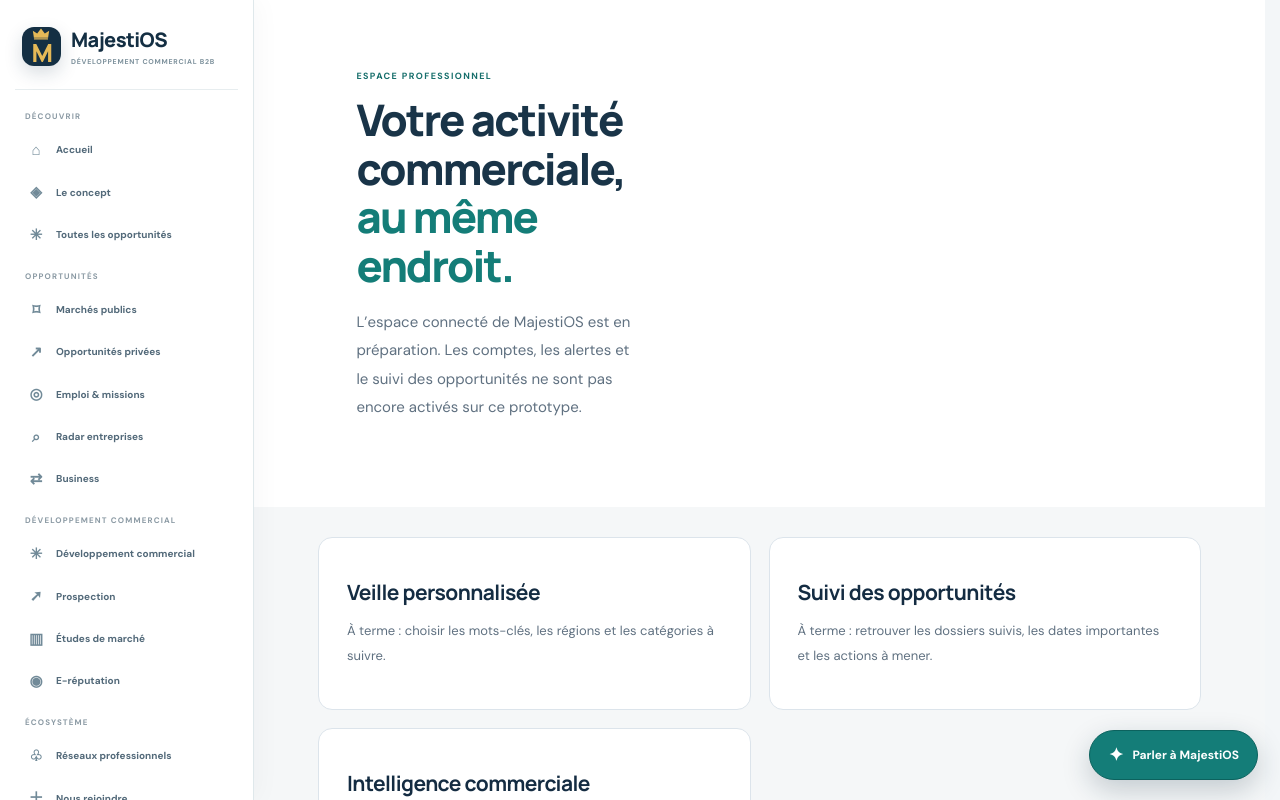
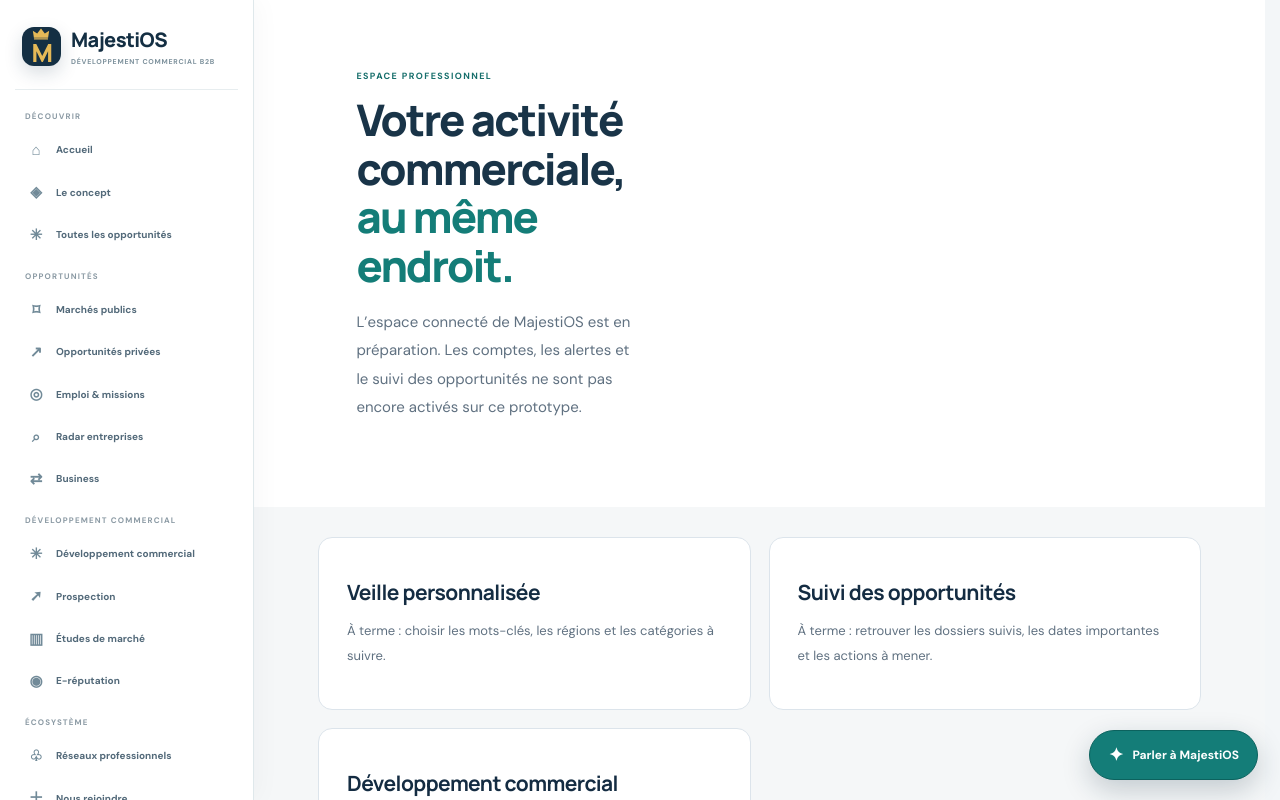
Before and after one commit to Chexpeer/Majestios, a Next.js app: page /espace-professionnel in a window 1280 px wide. Shown: the top 800 px of the page. Built offline with nearby package versions, Linux system fonts and the light colour scheme.

Commit message:
fix(navigation): harmoniser les libellés développement commercial

```diff
--- a/src/app/espace-professionnel/page.tsx
+++ b/src/app/espace-professionnel/page.tsx
@@ -42,7 +42,7 @@ export default function Page() {
     <section className="concept-grid">
       <article><h2>Veille personnalisée</h2><p>À terme : choisir les mots-clés, les régions et les catégories à suivre.</p></article>
       <article><h2>Suivi des opportunités</h2><p>À terme : retrouver les dossiers suivis, les dates importantes et les actions à mener.</p></article>
-      <article><h2>Intelligence commerciale</h2><p>À terme : organiser les informations sur les entreprises et préparer les prochaines actions.</p></article>
+      <article><h2>Développement commercial</h2><p>À terme : organiser les informations sur les entreprises et préparer les prochaines actions commerciales.</p></article>
     </section>
     <section className="concept-principles">
       <h2>Découvrir le prototype</h2><p>En attendant l’ouverture de l’espace connecté, vous pouvez essayer la recherche publique et consulter les pages de présentation.</p>
```
